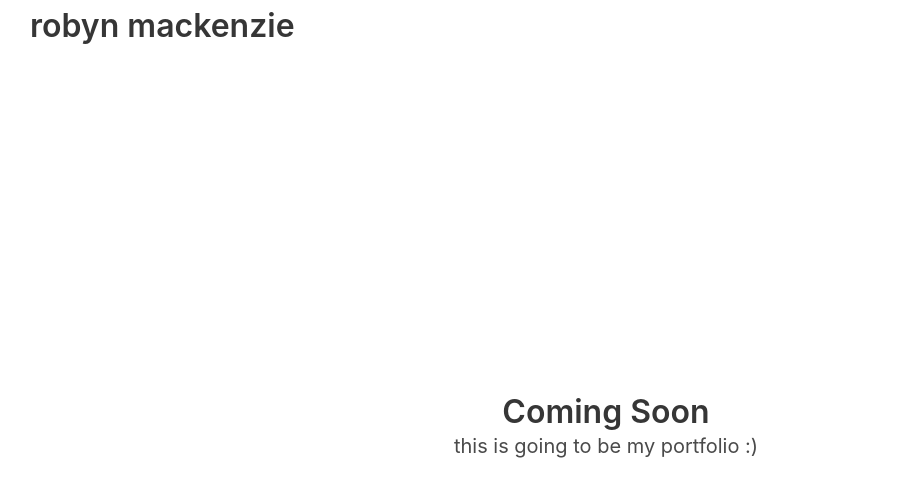
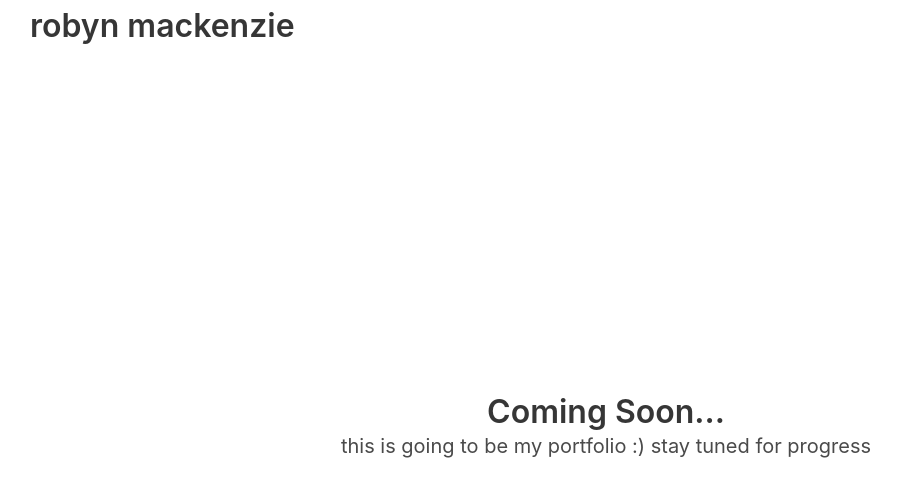
Before and after one commit to celestiiia/robyn-mackenzie, a website: page public/index.html in a window 1280 px wide. Shown: the whole page, without its empty margins (34-935 px from the left). Drawn offline with Linux system fonts and the light colour scheme.

Commit message:
updated text

```diff
--- a/public/index.html
+++ b/public/index.html
@@ -36,10 +36,11 @@
                 <div class="container has-text-centered">
                     <div class="column is-6 is-offset-3">
                         <h1 class="title">
-                            Coming Soon
+                            Coming Soon...
                         </h1>
                         <h2 class="subtitle">
                             this is going to be my portfolio :)
+                            stay tuned for progress
                         </h2>
                     </div>
                 </div>
```
